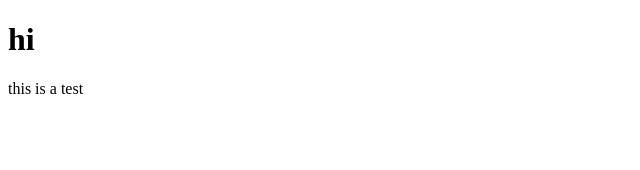
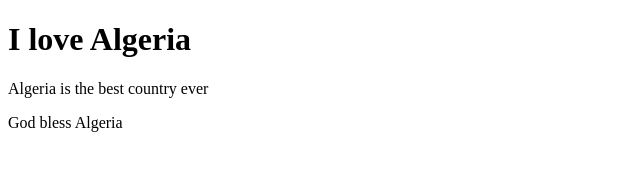
Before and after one commit to glosscom/glosscom.github.io, a plain HTML site: page index.html in a window 1280 px wide. Shown: the whole page, without its empty margins (0-640 px from the left). Drawn offline with Linux system fonts and the light colour scheme.

Commit message:
Update index.html

```diff
--- a/index.html
+++ b/index.html
@@ -4,7 +4,8 @@
         <title>test</title>
     </head>
 <body>
-<h1>hi</h1>
-<p>this is a test</p>
+<h1>I love Algeria</h1>
+<p>Algeria is the best country ever</p>
+<p>God bless Algeria</p>
 </body>
 </html>
```
